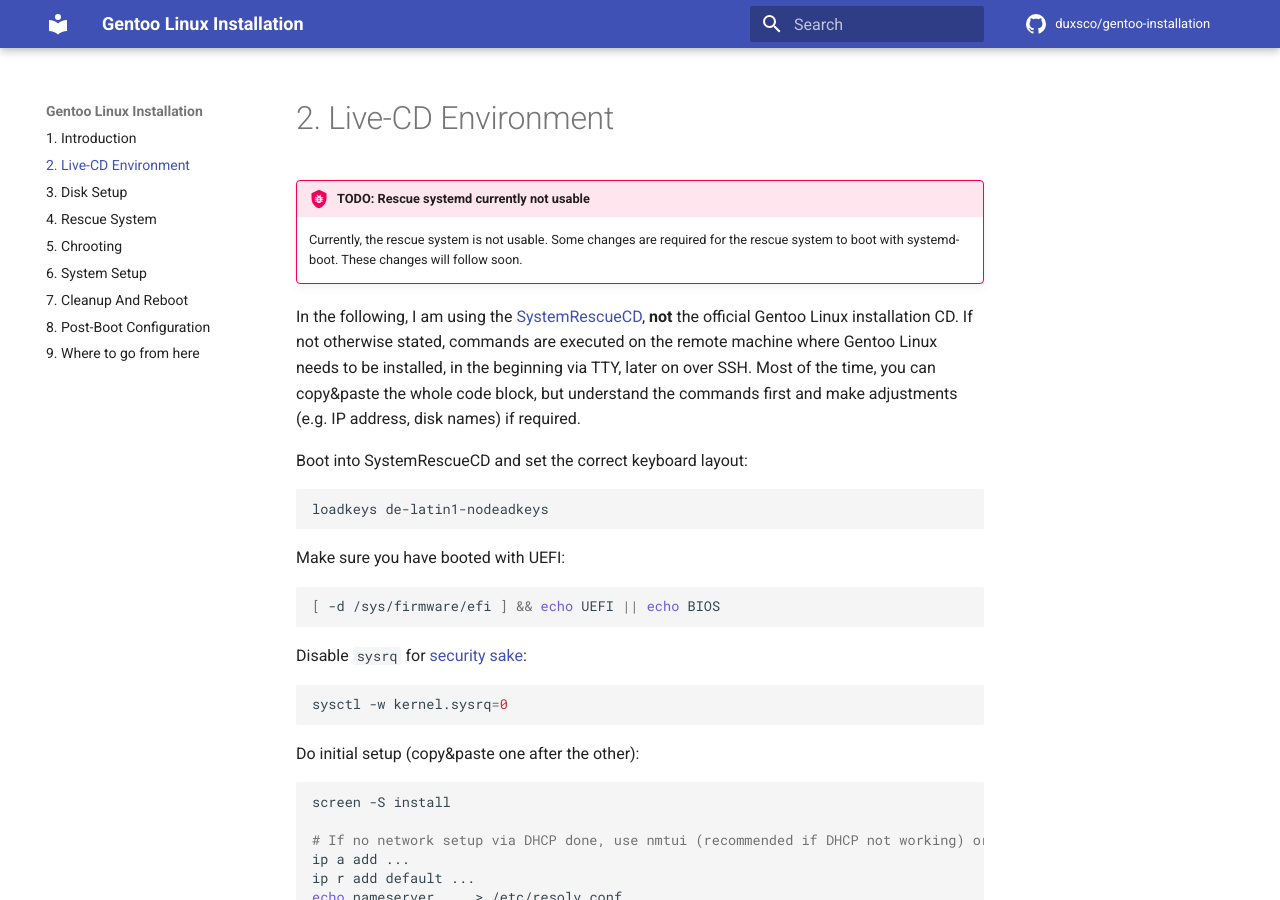
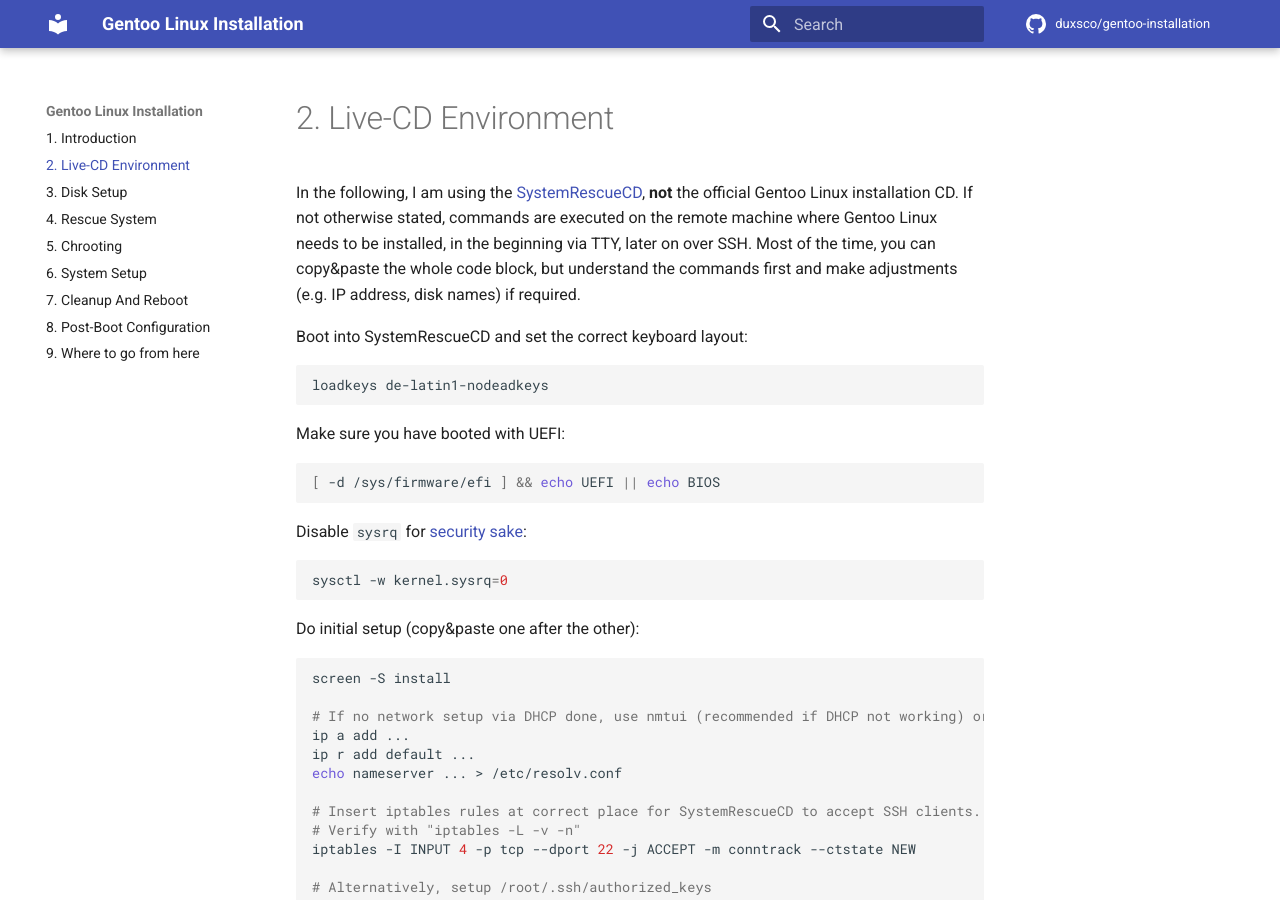
Before and after one commit to duxsco/gentoo-installation, an MkDocs documentation site: the page built from docs/live-cd_environment.md, in a window 1280 px wide and 900 px high. Built offline with MkDocs 1.6.1 and Material for MkDocs 9.7.7, drawn with Linux system fonts in a browser that asks for light colours; comment, search, counter and statistics services are not loaded.

Commit message:
Move admonision

```diff
--- a/docs/live-cd_environment.md
+++ b/docs/live-cd_environment.md
@@ -1,7 +1,3 @@
-!!! bug "TODO: Rescue systemd currently not usable"
-    Currently, the rescue system is not usable. Some changes are required for the rescue system to boot with systemd-boot. These changes will follow soon.
-
-
 In the following, I am using the [SystemRescueCD](https://www.system-rescue.org/), **not** the official Gentoo Linux installation CD. If not otherwise stated, commands are executed on the remote machine where Gentoo Linux needs to be installed, in the beginning via TTY, later on over SSH. Most of the time, you can copy&paste the whole code block, but understand the commands first and make adjustments (e.g. IP address, disk names) if required.
 
 Boot into SystemRescueCD and set the correct keyboard layout:
```
Also changed, not shown: docs/rescue_system.md (+3 -0 lines).
